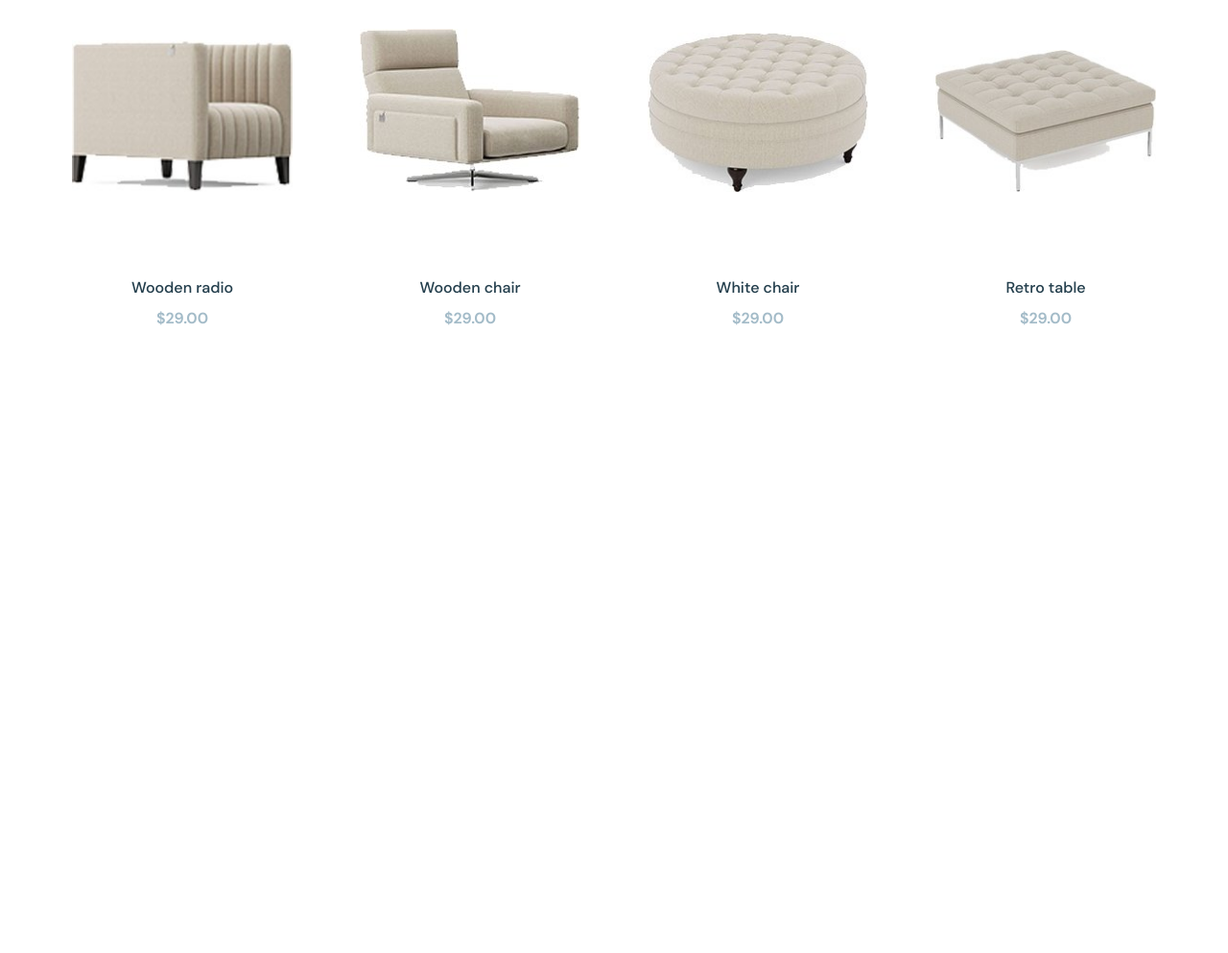
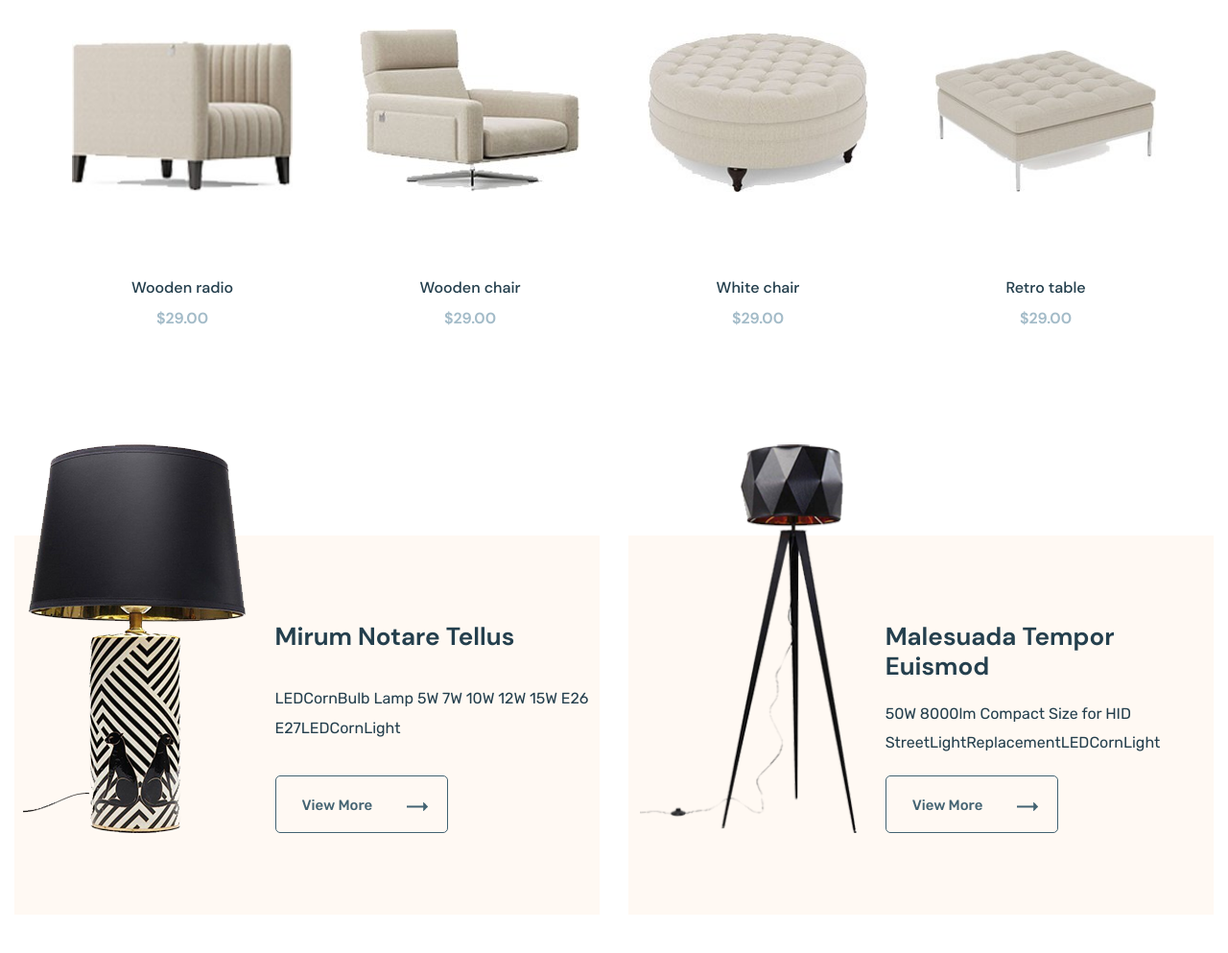
Before and after one commit to sl101/Glee, a website: page app/index.html in a window 1280 px wide. Shown: the part 1798-2791 px from the top of the page at 96% size. Before the commit the page ends 2181 px from the top, so only its background shows below. Drawn offline with nearby package versions, Linux system fonts and the light colour scheme; files that its build step writes are made by us from their sources.

Commit message:
added related-products section

```diff
--- a/app/index.html
+++ b/app/index.html
@@ -96,7 +96,7 @@
 										<p class="top-slider__text">
 											Dolor sit amet, consectetur adipisicing elit, sed do eiusmod tempor incididunt
 										</p>
-										<a class="top-slider__btn" href="#">
+										<a class="top-slider__btn btn" href="#">
 											Shop Now
 											<svg class="top-slider__arrow btn-arrow" width="25px" height="12px" viewBox="0 0 25 12">
 												<path fill-rule="evenodd" fill="#436372"
@@ -484,6 +484,50 @@
 				</ul>
 			</div>
 		</section>
+
+		<section class="related-products">
+			<div class="full-container">
+				<ul class="related-products__list">
+					<li class="related-products__item">
+						<img class="related-products__img" src="images/lamp/sconce.png" alt="Lamp sconce">
+						<div class="related-products__content">
+							<h4 class="related-products__title">
+								Mirum Notare Tellus
+							</h4>
+							<p class="related-products__text">
+								LEDCornBulb Lamp 5W 7W 10W 12W 15W E26 E27LEDCornLight
+							</p>
+							<a href="" class="related-products__link btn">
+								View More
+								<svg class="btn-arrow" width="25px" height="12px" viewBox="0 0 25 12">
+									<path fill-rule="evenodd" fill="#436372"
+										d="M2.2958984,7.471985 C2.2958984,7.471985 2.2877808,7.4716187 2.2877808,7.4716187 C2.2877808,7.4716187 19.244019,7.4716187 19.244019,7.4716187 C19.244019,7.4716187 19.143555,10.329285 19.143555,10.329285 C19.089294,10.383179 19.05957,10.456421 19.05957,10.53418 C19.05957,10.610962 19.089294,10.6848755 19.143555,10.73877 C19.143555,10.73877 19.316162,10.911316 19.316162,10.911316 C19.37024,10.967224 19.442505,10.997253 19.519714,10.997253 C19.59674,10.997253 19.66919,10.967224 19.72345,10.912964 C19.72345,10.912964 23.915771,6.70166 23.915771,6.70166 C23.970215,6.6470947 23.999878,6.5738525 23.999878,6.4960938 C23.999878,6.4193115 23.970215,6.345764 23.915771,6.2928467 C23.915771,6.2928467 19.72345,2.079895 19.72345,2.079895 C19.66919,2.0266113 19.59674,1.9962158 19.519714,1.9962158 C19.442505,1.9962158 19.37024,2.0266113 19.316162,2.079895 C19.316162,2.079895 19.143555,2.253418 19.143555,2.253418 C19.089294,2.3086548 19.05957,2.380249 19.05957,2.4570312 C19.05957,2.5344849 19.089294,2.6030884 19.143555,2.6583252 C19.143555,2.6583252 19.25653,5.522522 19.25653,5.522522 C19.25653,5.522522 2.29187,5.522522 2.29187,5.522522 C2.1331787,5.522522 1.9996338,5.6584473 1.9996338,5.817627 C1.9996338,5.817627 1.9996338,7.187622 1.9996338,7.187622 C1.9996338,7.3468018 2.137085,7.471985 2.2958984,7.471985 Z" />
+								</svg>
+							</a>
+						</div>
+					</li>
+					<li class="related-products__item">
+						<img class="related-products__img" src="images/lamp/elit.png" alt="Lamp elit">
+						<div class="related-products__content">
+							<h4 class="related-products__title">
+								Malesuada Tempor Euismod
+							</h4>
+							<p class="related-products__text">
+								50W 8000lm Compact Size for HID StreetLightReplacementLEDCornLight
+							</p>
+							<a href="" class="related-products__link btn">
+								View More
+								<svg class="btn-arrow" width="25px" height="12px" viewBox="0 0 25 12">
+									<path fill-rule="evenodd" fill="#436372"
+										d="M2.2958984,7.471985 C2.2958984,7.471985 2.2877808,7.4716187 2.2877808,7.4716187 C2.2877808,7.4716187 19.244019,7.4716187 19.244019,7.4716187 C19.244019,7.4716187 19.143555,10.329285 19.143555,10.329285 C19.089294,10.383179 19.05957,10.456421 19.05957,10.53418 C19.05957,10.610962 19.089294,10.6848755 19.143555,10.73877 C19.143555,10.73877 19.316162,10.911316 19.316162,10.911316 C19.37024,10.967224 19.442505,10.997253 19.519714,10.997253 C19.59674,10.997253 19.66919,10.967224 19.72345,10.912964 C19.72345,10.912964 23.915771,6.70166 23.915771,6.70166 C23.970215,6.6470947 23.999878,6.5738525 23.999878,6.4960938 C23.999878,6.4193115 23.970215,6.345764 23.915771,6.2928467 C23.915771,6.2928467 19.72345,2.079895 19.72345,2.079895 C19.66919,2.0266113 19.59674,1.9962158 19.519714,1.9962158 C19.442505,1.9962158 19.37024,2.0266113 19.316162,2.079895 C19.316162,2.079895 19.143555,2.253418 19.143555,2.253418 C19.089294,2.3086548 19.05957,2.380249 19.05957,2.4570312 C19.05957,2.5344849 19.089294,2.6030884 19.143555,2.6583252 C19.143555,2.6583252 19.25653,5.522522 19.25653,5.522522 C19.25653,5.522522 2.29187,5.522522 2.29187,5.522522 C2.1331787,5.522522 1.9996338,5.6584473 1.9996338,5.817627 C1.9996338,5.817627 1.9996338,7.187622 1.9996338,7.187622 C1.9996338,7.3468018 2.137085,7.471985 2.2958984,7.471985 Z" />
+								</svg>
+							</a>
+						</div>
+					</li>
+				</ul>
+			</div>
+		</section>
+
 	</main>
 
 	<script src="js/main.min.js"></script>
--- a/app/scss/_vars.scss
+++ b/app/scss/_vars.scss
@@ -27,7 +27,6 @@ $content-pink: #fcd7b6;
 $support-pink:#fff7f0;
 $header-icon: #edf1f4;
 $header-hover: #a3bbc8;
-
 
 %myriadpro-400{
 	font-family: 'MyriadPro-Regular', sans-serif;
@@ -96,6 +95,10 @@ $header-hover: #a3bbc8;
 	transition: fill 0.8s;
 }
 
+%btn:hover .btn-arrow path {
+	fill: #ffffff;
+}
+
 %btn-arrow:hover .btn-arrow path{
 	fill: #ffffff;
 }
--- a/app/scss/style.scss
+++ b/app/scss/style.scss
@@ -254,8 +254,9 @@
 }
 
 .gallery {
+	padding: 70px 0 35px;
 	&__top {
-		padding: 70px 0 35px;
+		padding-bottom: 35px;
 	}
 	&__title {
 		@extend %title;
@@ -379,5 +380,59 @@
 	}
 }
 
+.related-products {
+	padding: 140px 0 40px;
+	&__list {
+		display: flex;
+		justify-content: space-between;
+	}
+	&__item {
+		max-width: 870px;
+		width: 100%;
+		min-height: 390px;
+		display: flex;
+		justify-content: center;
+		padding: 90px 0 85px;
+		background-color: rgba(254, 239, 226, 0.4);
+	}
+	&__item:first-child {
+		margin-right: 30px;
+	}
+	&__img {
+		margin-top: -185px;
+		margin-right: 30px;
+		object-fit: cover;
+	}
+	&__content {
+		display: flex;
+		flex-direction: column;
+		justify-content: space-between;
+	}
+	&__title {
+		max-width: 250px;
+		@extend %dmsans-700;
+		font-size: 26px;
+		line-height: 1.2;
+		color: #243f4d;
+	}
+	&__text {
+		max-width: 330px;
+		@extend %rubik-400;
+		font-size: 16px;
+		line-height: 1.9;
+		color: $title;
+	}
+	&__link {
+		@extend %btn;
+		max-width: 180px;
+		width: 100%;
+		height: 60px;
+		background-color: transparent;
+		border:1px solid $header-menu;
+		border-radius: 5px;
+
+	}
+}
+
 
 @import 'media';
```
Also changed, not shown: app/images/lamp/elit.png (added), app/images/lamp/sconce.png (added).
